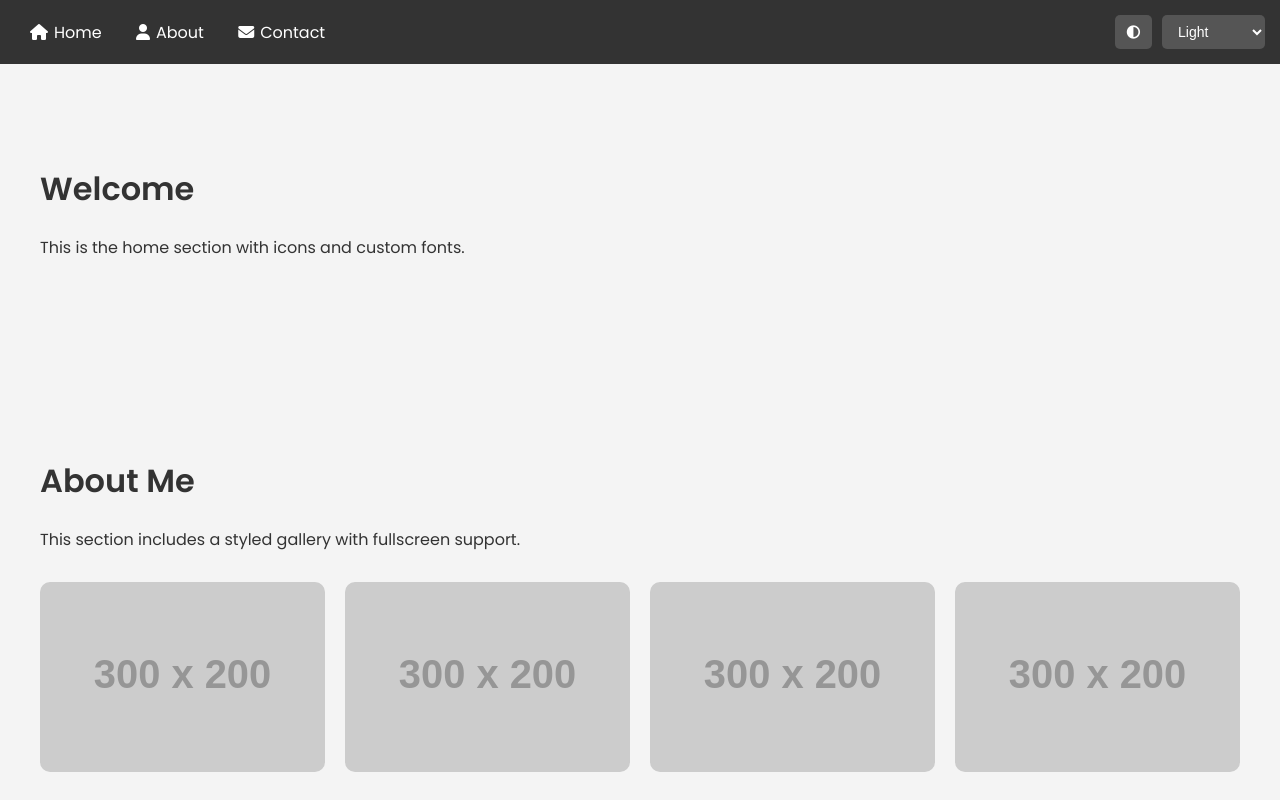
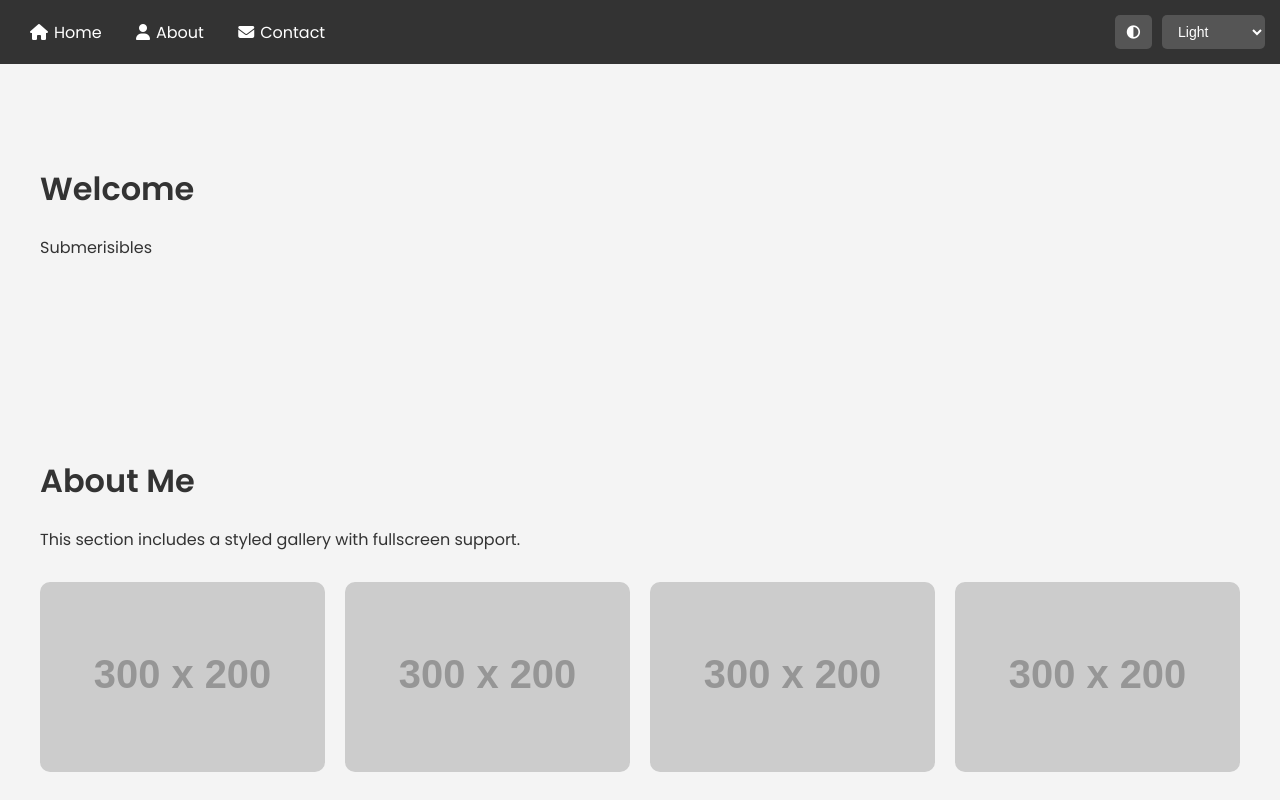
Before and after one commit to k1ll4m23/CPHY-FINAL, a plain HTML site: page index.html in a window 1280 px wide. Shown: the top 800 px of the page. Drawn offline with Linux system fonts and the light colour scheme; placeholder pictures from the web are drawn by us.

Commit message:
Update index.html
This is the home section with icons and custom fonts switch to Submersibles test

```diff
--- a/index.html
+++ b/index.html
@@ -171,7 +171,7 @@
 </nav>
 <div id="home" class="section">
     <h1>Welcome</h1>
-    <p>This is the home section with icons and custom fonts.</p>
+    <p>Submerisibles</p>
 </div>
 <div id="about" class="section">
     <h1>About Me</h1>
```
